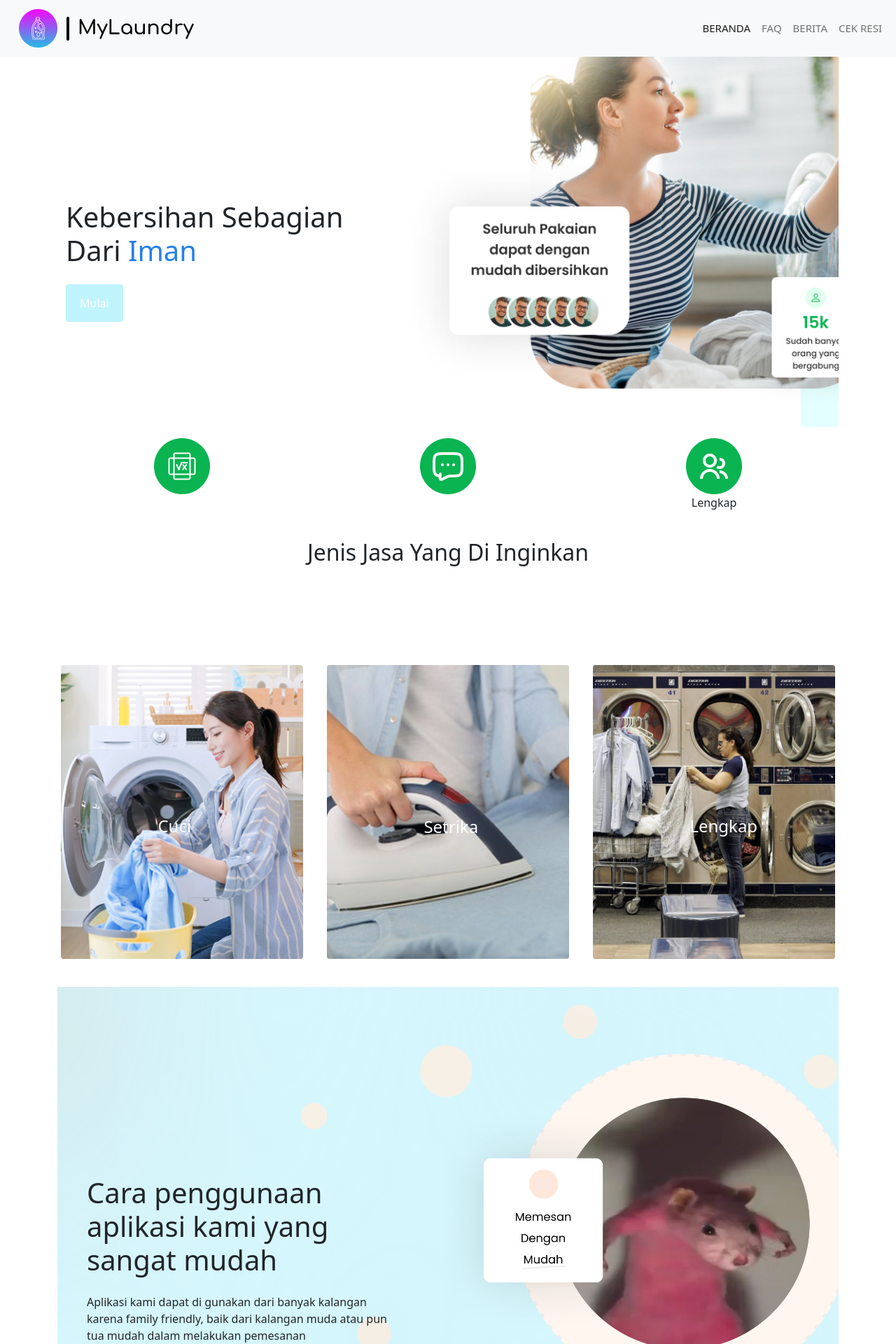
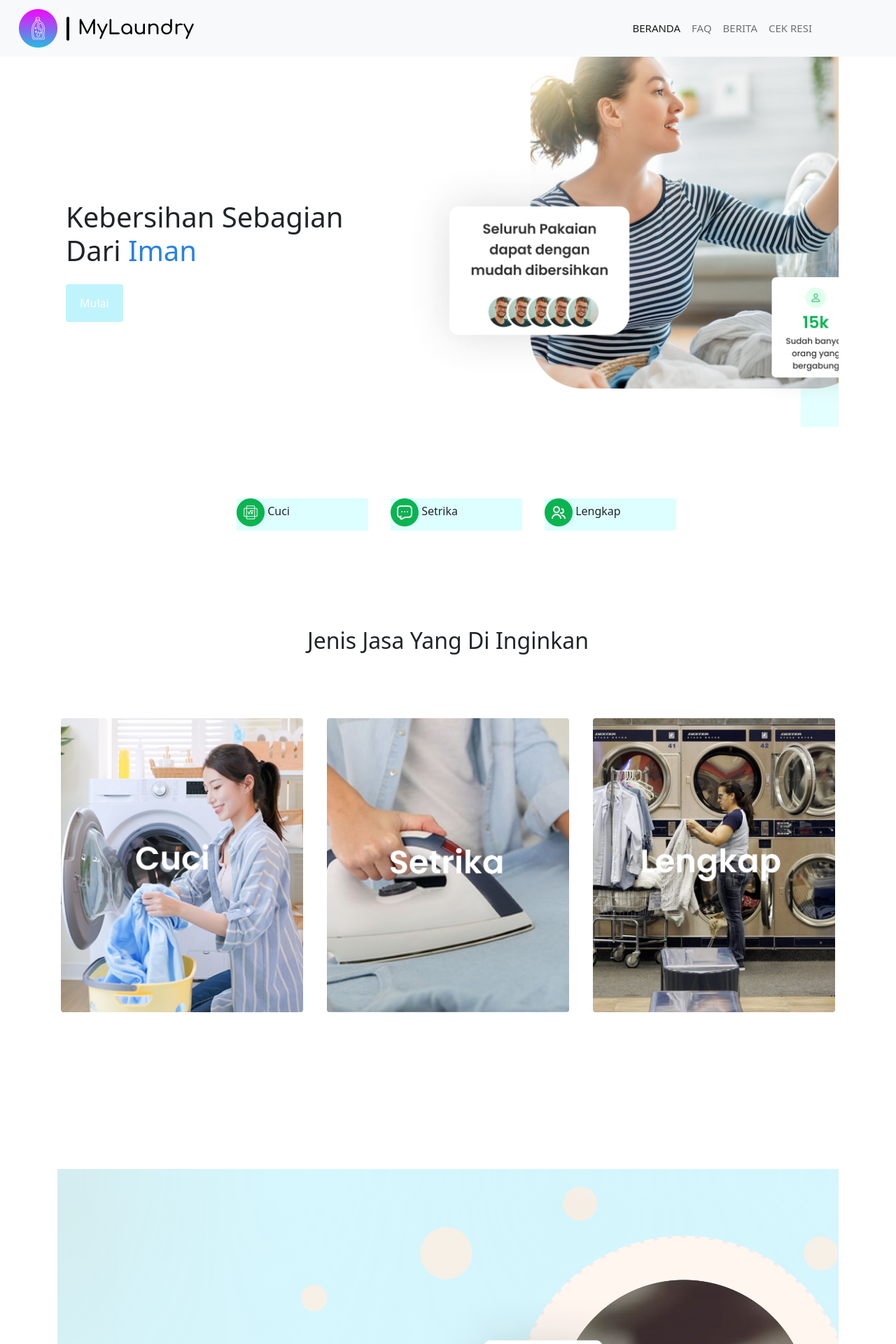
Before and after one commit to ihwandrf/MyLaundry, a PHP site: page /index/index.html in a window 1280 px wide. Shown: the top 1920 px of the page at 70% size. Run offline with PHP 8.4, Linux system fonts and the light colour scheme; some libraries are stand-ins or nearby versions.

Commit message:
update index

```diff
--- a/index/index.html
+++ b/index/index.html
@@ -18,12 +18,12 @@
           <a class="navbar-brand" href="#">
             <img class=""src="logo-black.png" alt="logo-utama" id="logoutama">
           </a>
-          <button class="navbar-toggler" type="button" data-bs-toggle="collapse" data-bs-target="#navbarSupportedContent" aria-controls="navbarSupportedContent" aria-expanded="false" aria-label="Toggle navigation">
+          <button class="navbar-toggler" type="button" data-toggle="collapse" data-target="#navbarNav" aria-controls="navbarNav" aria-expanded="false" aria-label="Toggle navigation">
             <span class="navbar-toggler-icon"></span>
           </button>
-          <div class="collapse navbar-collapse mr-3" id="navbarNav">
+          <div class="mr-3 collapse navbar-collapse" id="navbarNav">
             <ul class="navbar-nav ms-auto">
-              <li class="nav-item ms-">
+              <li class="nav-item">
                 <a class="nav-link active" aria-current="page" href="#">Beranda</a>
               </li>
               <li class="nav-item">
@@ -56,33 +56,30 @@
         </div>
       </section>
 
-      <section class="services section-padding" id="services">
-        <div class="container">
-          <div class="row">
-            <div class="col-4 col-md-12 col-lg-4" style="padding-left:1px; padding-right: 1px;">
-              <div class="card text-white text-center pb-2 border-0">
-                <div class="card-body">
-                  <div class="img-area"><img alt="" class="" src="logo-cuci.png">
-                    <p>Cuci</p>
+      <section class="services section-padding" id="services" style="margin-top: 86px;">
+        <div class="container" style="">
+          <div class="row justify-content-center">
+            <div class="col-6 col-md-4 col-lg-4" style="max-width: 220px;">
+                <div class="card-body smallsect rounded">
+                  <div class="img-area"><img alt=""  src="logo-cuci.png">
+                    <p class="smallsect-text" style="display: inline-block;">Cuci</p>
                   </div>
                 </div>
-              </div>
             </div>
-            <div class="col-4 col-md-12 col-lg-4" style="padding-left:1px; padding-right: 1px;">
-              <div class="card text-white text-center pb-2 border-0">
-                <div class="card-body">
-                  <div class="img-"><img alt="" class="" src="logo-setrika.png">
-                  <p>Setrika</p></div>
+            <div class="col-6 col-md-4 col-lg-4" style="max-width: 220px;">
+                <div class="card-body smallsect rounded  ">
+                  <div class="img-area"><img alt="" src="logo-setrika.png">
+                  <p class="smallsect-text"style="display: inline-block;">Setrika</p></div>
                 </div>
-              </div>
             </div>
-            <div class="col-4 col-md-12 col-lg-4" style="padding-left:1px; padding-right: 1px;">
-              <div class="card text-black text-center pb-2 border-0">
-                  <div class="card-body">
-                    <img alt="card3" class="img-left" src="logo-lengkap.png">
-                    <p>Lengkap</p>
+            <div class="col-6 col-md-4 col-lg-4"  style="max-width: 220px;">
+                  <div class="card-body smallsect rounded ">
+                    <div class="img-area">
+                      <img alt="card3" src="logo-lengkap.png">
+                    <p class="smallsect-text" style="display: inline-block;">Lengkap</p>
+                    </div>
                   </div>
-                </div>
+
               </div>
             </div>
           </div>
@@ -94,9 +91,9 @@
 
 
 
-      <section class="services section-padding" id="services">
+      <section class="services section-padding" id="services" style="margin-top: 140px; margin-bottom: 200px;">
         <div class="container">
-          <div class="row" style="margin-bottom: 70px;">
+          <div class="row" style="margin-bottom: 20px;">
             <div class="col-md-12">
               <div class="section-header pb-5">
                 <h2 class="lg:text-start text-center">Jenis Jasa Yang Di Inginkan
@@ -104,39 +101,30 @@
               </div>
             </div>
           </div>
-          <div class="row">
-            <div class="col-4 col-md-12 col-lg-4" style="padding-left:1px; padding-right: 1px;">
+          <div class="row justify-content-centerimage.png" style="">
+            <div class="col-4 col-md-4 col-lg-4" style="padding-left:1px; padding-right: 1px;">
               <div class="card text-white text-center pb-2 border-0">
                 <div class="card-body">
                   <div class="img-area">
-                    <img alt="" class="img-fluid rounded" src="card1.png">
-                    <div class="card-over-text fs-4">
-                      Cuci
-                    </div>
+                    <img alt="card1" class="img-fluid rounded" src="card1.png">
                   </div>
                 </div>
               </div>
             </div>
-            <div class="col-4 col-md-12 col-lg-4" style="padding-left:1px; padding-right: 1px;">
+            <div class="col-4 col-md-4 col-lg-4" style="padding-left:1px; padding-right: 1px;">
               <div class="card text-white text-center pb-2 border-0">
                 <div class="card-body">
                   <div class="img-area">
-                    <img alt="" class="img-fluid rounded" src="card2.png">
-                    <div class="card-over-text fs-4">
-                      Setrika
-                    </div>
+                    <img alt="card2" class="img-fluid rounded" src="card2.png">
                   </div>
                 </div>
               </div>
             </div>
-            <div class="col-4 col-md-12 col-lg-4" style="padding-left:1px; padding-right: 1px;">
+            <div class="col-4 col-md-4 col-lg-4" style="padding-left:1px; padding-right: 1px;">
               <div class="card text-white text-center pb-2 border-0">
                 <div class="card-body">
                   <div class="img-area area3">
                     <img alt="card3" class="img-fluid rounded" src="card3.png">
-                    <div class="card-over-text fs-4">
-                      Lengkap
-                    </div>
                     </div>
                   </div>
                 </div>
@@ -146,14 +134,14 @@
         </div>
       </section>
 
-      <section id="home2" class="mt-3 container">
+      <section id="home2" class="mt-3 container" style="margin-top: 5-rem;">
         <div class="container-fluid px-0 mid-banner">
           <div class="container">
             <div class="row">
-              <div class="col-lg-5 col-md-6 "style="margin-left: 30px;">
-                <h1 class="" >Cara penggunaan aplikasi kami yang sangat mudah</h1>
+              <div class="col-lg-5 col-md-6 "style="">
+                <h1 class="">Cara penggunaan aplikasi kami yang sangat mudah</h1>
                 <div class="mt-4">
-                  <p>
+                  <p class="md:text-center">
                     Aplikasi kami dapat di gunakan dari banyak kalangan karena family friendly, baik dari kalangan muda atau pun tua mudah dalam melakukan pemesanan
                   </p>
                 </div>
@@ -163,7 +151,7 @@
         </div>
       </section>
 
-      <section class="services section-padding" id="services" style="margin-top: 10rem;">
+      <section class="services section-padding" id="services" style="margin-top: 5rem;">
         <div class="container">
           <div class="row">
             <div class="col-md-12">
@@ -215,7 +203,7 @@
         </div>
       </section>
 
-      <section class="services section-padding" id="services" style="margin-top: 10rem;">
+      <section class="services section-padding reviewan" id="services" style="margin-top: 10rem;">
         <div class="container">
           <div class="row">
             <div class="col-md-12">
@@ -229,7 +217,7 @@
             <div class="col-12 col-md-12 col-lg-4">
               <div class="card text-black text-center pb-2 border-0">
                 <div class="card-body">
-                  <h3 class="text-middle">
+                  <h3 class="mainreview">
                     Apa Kata Banyak Orang Mengenai Aplikasi Kami
                   </h3>
                 </div>
@@ -288,8 +276,8 @@
               </div>
             </div>
           </div>
-          <div class="row">
-            <div class="col-4 col-md-12 col-lg-4 shadow-sm">
+          <div class="row justify-content-center gap-3">
+            <div class="col-3 col-md-3 col-lg-2 shadow rounded">
               <div class="card profilecard text-black text-center pb-2 border-0">
 
                 <img alt="" class="card-profile" src="harrel.png">
@@ -307,7 +295,7 @@
               </div>
             </div>
 
-            <div class="col-4 col-md-12 col-lg-4 shadow-sm">
+            <div class="col-3 col-md-3 col-lg-2 shadow">
               <div class="card profilecard text-black text-center pb-2 border-0">
 
                 <img alt="" class="card-profile" src="harrel.png">
@@ -317,7 +305,7 @@
                     <p class="font-weight-bold mb-0">Xingfutang</p>
                     <p class="font-weight-bold">Senior Developer</p>
                   </div>
-                  <p te>
+                  <p>
                     ytta
                   </p>
                 </div>
@@ -325,7 +313,7 @@
               </div>
             </div>
 
-            <div class="col-4 col-md-12 col-lg-4 shadow-sm">
+            <div class="col-3 col-md-3 col-lg-2 shadow">
               <div class="card profilecard text-black text-center pb-2 border-0">
 
                 <img alt="" class="card-profile" src="harrel.png">
@@ -335,7 +323,7 @@
                     <p class="font-weight-bold mb-0">Xingfutang</p>
                     <p class="font-weight-bold">Senior Developer</p>
                   </div>
-                  <p te>
+                  <p>
                     ytta
                   </p>
                 </div>
@@ -343,9 +331,7 @@
               </div>
             </div>
 
-          </div>
-          <div class="row justify-content-center gap-3">
-            <div class="col-3 col-md-12 col-lg-4 shadow-sm">
+            <div class="col-3 col-md-3 col-lg-2 shadow">
               <div class="card profilecard text-black text-center pb-2 border-0">
 
                 <img alt="" class="card-profile" src="harrel.png">
@@ -355,14 +341,14 @@
                     <p class="font-weight-bold mb-0">Xingfutang</p>
                     <p class="font-weight-bold">Senior Developer</p>
                   </div>
-                  <p te>
+                  <p>
                     ytta
                   </p>
                 </div>
 
               </div>
             </div>
-            <div class="col-3 col-md-12 col-lg-4 shadow-sm">
+            <div class="col-3 col-md-3 col-lg-2 shadow">
               <div class="card profilecard text-black text-center pb-2 border-0">
 
                 <img alt="" class="card-profile" src="harrel.png">
@@ -372,14 +358,18 @@
                     <p class="font-weight-bold mb-0">Xingfutang</p>
                     <p class="font-weight-bold">Senior Developer</p>
                   </div>
-                  <p te>
+                  <p>
                     ytta
                   </p>
                 </div>
 
               </div>
             </div>
+
           </div>
+
+
+
         </div>
       </section>
 
--- a/index/style.css
+++ b/index/style.css
@@ -5,6 +5,41 @@
 	background: #97DECE;
 	padding: 86px 0;
 	margin-top: 80px;
+}
+.reviewan img{
+	max-width:70px;
+	padding-right: 10px;
+}
+.reviewan p1{
+	margin-top:10px;
+}
+.mainreview{
+	vertical-align:middle;
+	margin-right : 15%;
+	margin-left : 15%;
+}
+#navbarNav{
+	margin-right:100px;
+}
+.smallsect{
+	box-sizing: border-box;
+	width: 220px;
+	padding: 0px;
+	text-align: left;
+	max-width:220px;
+	height:60px;
+	vertical-align:middle;
+	margin:auto;
+	align-item:center;
+}
+.smallsect img{
+	width:40px;
+}
+.smallsect .img-area{
+	background: #DDFFFF;
+	margin: auto;
+	vertical-align:middle;
+
 }
 .main-btn{
 	padding:15px;
@@ -79,7 +114,6 @@
 	text-align : left;
 }
 .name-job-review{
-	margin-left: 20px;
 }
 .area3{
 	position: relative;
@@ -221,9 +255,14 @@
 		margin-left:15px;
 		width:40%;
 	}
-	#hero2{
-		background-image : none;
-		background-color : blue;
+	.mid-banner{
+		width:100%;
+		background: none;
+		background-size:cover;
+		padding:16.875rem 0 9.375rem;
+	}
+	#home2{
+		margin-bottom:20px;
 	}
 	.navbar-nav {
 		text-align: center;
```
Also changed, not shown: index/card1.png, index/card2.png, index/card3.png, index/vector1.png (added).
